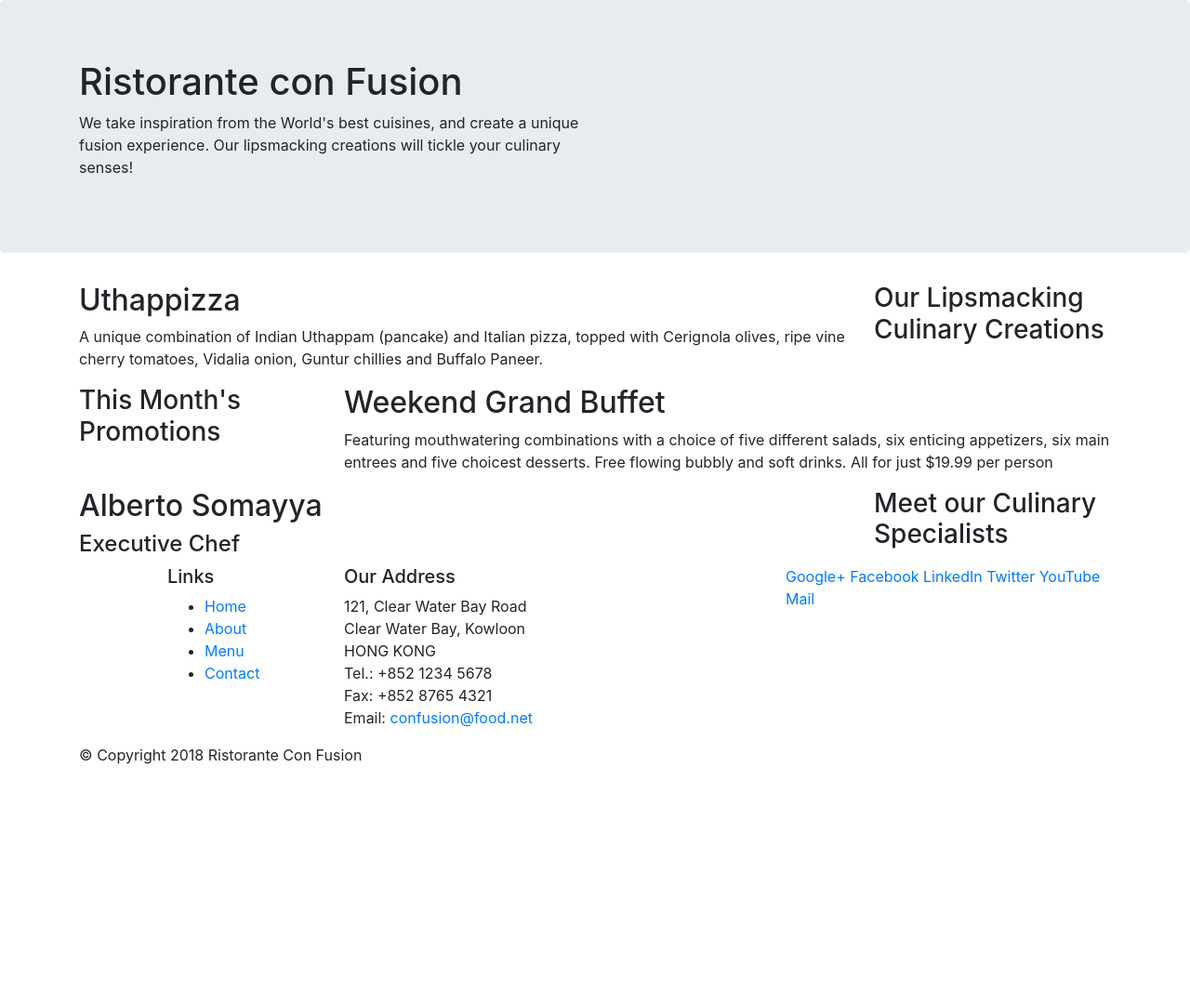
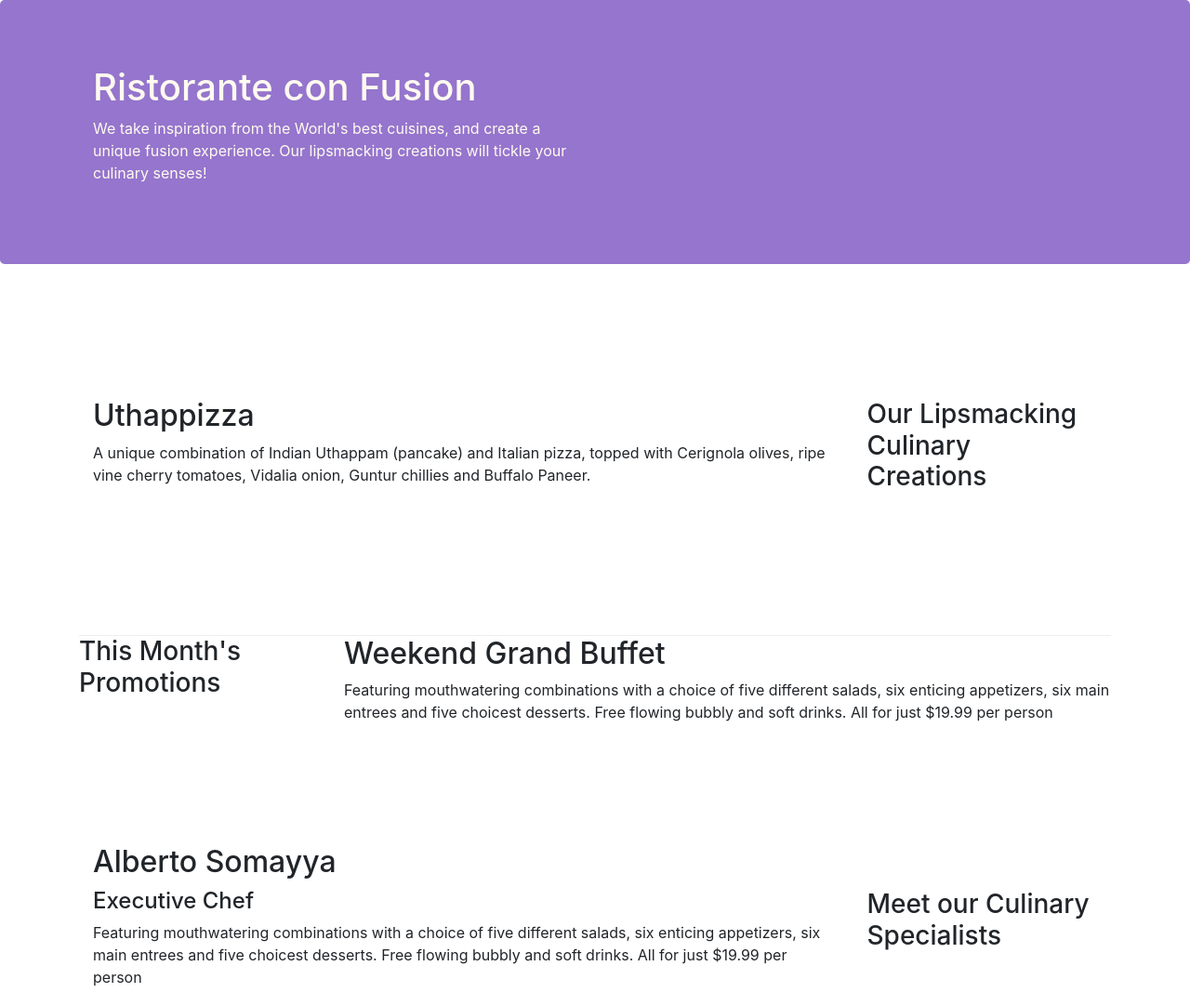
Before and after one commit to DebashishBoruah/Bootstrap_coursera, a website: page index.html in a window 1280 px wide. Shown: the top 1082 px of the page at 93% size. Before the commit the page ends 840 px from the top, so only its background shows below. Drawn offline with nearby package versions, Linux system fonts and the light colour scheme.

Commit message:
Bootstrap Grid part 2

```diff
--- /dev/null
+++ b/css/styles.css
@@ -0,0 +1,30 @@
+.row-header{
+    margin:0px auto;
+    padding:0px;
+}
+
+.row-content {
+    margin:0px auto;
+    padding: 50px 0px 50px 0px;
+    border-bottom: 1px ridge;
+    min-height:400px;
+}
+
+.footer{
+    background-color: #D1C4E9;
+    margin:0px auto;
+    padding: 20px 0px 20px 0px;
+}
+
+.jumbotron {
+    padding:70px 30px 70px 30px;
+    margin:0px auto;
+    background: #9575CD ;
+    color:floralwhite;
+}
+
+address{
+    font-size:80%;
+    margin:0px;
+    color:#0f0f0f;
+}
--- a/index.html
+++ b/index.html
@@ -9,6 +9,7 @@
 
      <!-- Bootstrap CSS -->
      <link rel="stylesheet" href="node_modules/bootstrap/dist/css/bootstrap.min.css">
+     <link href="css/styles.css" rel="stylesheet">
     <title>Ristorante Con Fusion</title>
 </head>
 
@@ -16,7 +17,7 @@
 
     <header class="jumbotron">
         <div class="container">
-            <div class="row">
+            <div class="row row-header">
                 <div class="col-12 col-sm-6">
                     <h1>Ristorante con Fusion</h1>
                     <p>We take inspiration from the World's best cuisines, and create a unique fusion experience. Our lipsmacking creations will tickle your culinary senses!</p>
@@ -28,7 +29,7 @@
     </header>
 
     <div class="container">
-        <div class="row">
+        <div class="row row-content align-items-center">
             <div class="col-12 col-sm-4 order-sm-last col-md-3">
                 <h3>Our Lipsmacking Culinary Creations</h3>
             </div>
@@ -39,7 +40,7 @@
         </div>
 
 
-        <div class="row">
+        <div class="row row-conten align-items-centert">
             <div class="col-12 col-sm-4 col-md-3">
                 <h3>This Month's Promotions</h3>
             </div>
@@ -49,23 +50,24 @@
             </div>
         </div>
 
-        <div class="row">
+        <div class="row row-content align-items-center">
             <div class="col-12 col-sm-4 order-sm-last col-md-3">
                 <h3>Meet our Culinary Specialists</h3>
             </div>
             <div class="col col-sm order-sm-first col-md">
                 <h2>Alberto Somayya</h2>
                 <h4>Executive Chef</h4>
+                <p>Featuring mouthwatering combinations with a choice of five different salads, six enticing appetizers, six main entrees and five choicest desserts. Free flowing bubbly and soft drinks. All for just $19.99 per person</p>
             </div>
         </div>
     </div>
 
-    <footer>
+    <footer class="footer">
         <div  class="container">
             <div class="row">
                 <div class="col-4 offset-1 col-sm-2">
                     <h5>Links</h5>
-                    <ul>
+                    <ul class="list-unstyled">
                         <li><a href="#">Home</a></li>
                         <li><a href="#">About</a></li>
                         <li><a href="#">Menu</a></li>
@@ -83,8 +85,8 @@
 		              Email: <a href="mailto:confusion@food.net">confusion@food.net</a>
 		           </address>
                 </div>
-                <div class="col-12 col-sm-4">
-                    <div>
+                <div class="col-12 col-sm-4 align-self-center">
+                    <div class="text-center">
                         <a href="http://google.com/+">Google+</a>
                         <a href="http://www.facebook.com/profile.php?id=">Facebook</a>
                         <a href="http://www.linkedin.com/in/">LinkedIn</a>
@@ -94,7 +96,7 @@
                     </div>
                 </div>
            </div>
-           <div class="row">
+           <div class="row justify-content-center">
                 <div class="col-auto">
                     <p>© Copyright 2018 Ristorante Con Fusion</p>
                 </div>
```
